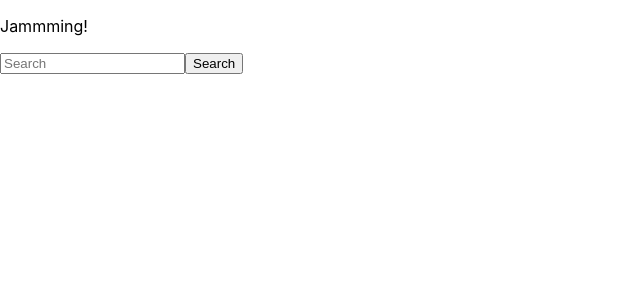
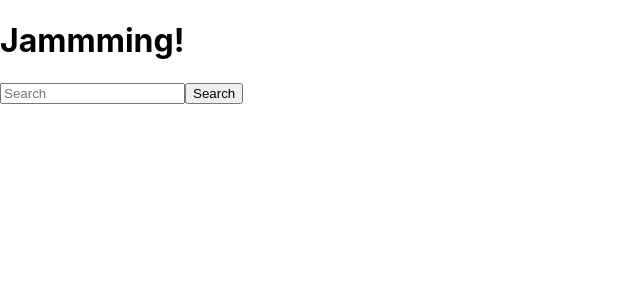
Before and after one commit to Mike-InTech/jammming-project, a React (Create React App) app in the folder jammming/: page / in a window 1280 px wide. Shown: the top 300 px of the page, without its empty margins (0-640 px from the left). Built offline with nearby package versions, Linux system fonts and the light colour scheme.

Commit message:
Adjusted App.js to match template

```diff
--- a/jammming/src/Components/App/App.js
+++ b/jammming/src/Components/App/App.js
@@ -3,10 +3,21 @@ import SearchBar from '../SearchBar/SearchBar';
 
 function App() {
   return (
-    <div className="App">
-      <p>Jammming!</p>
-      <SearchBar  />
+    <div>
+      <h1>
+        Ja<span className="highlight">mmm</span>ing!
+      </h1>
+      <div className="App">
+        <SearchBar  />
+
+        <div className='App-playlist'>
+          {/* <!-- Add a SearchResults component --> */}
+          {/* <!-- Add a Playlist component --> */}
+
+        </div>
+      </div>
     </div>
+
   );
 }
 
```
